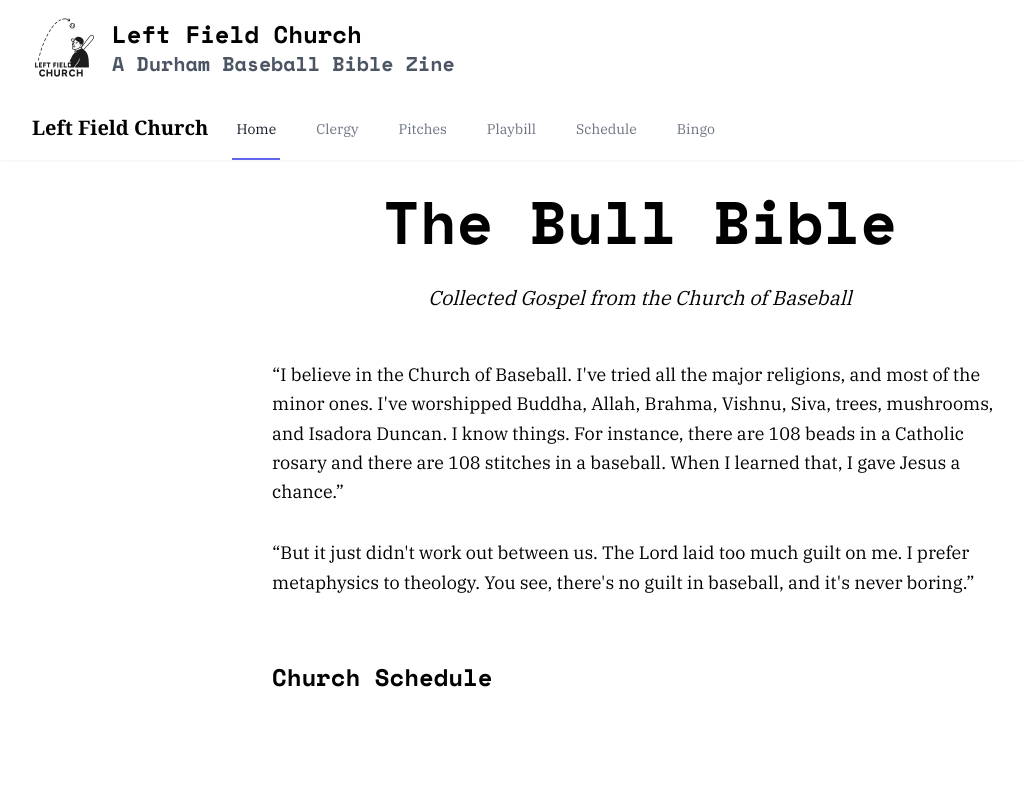
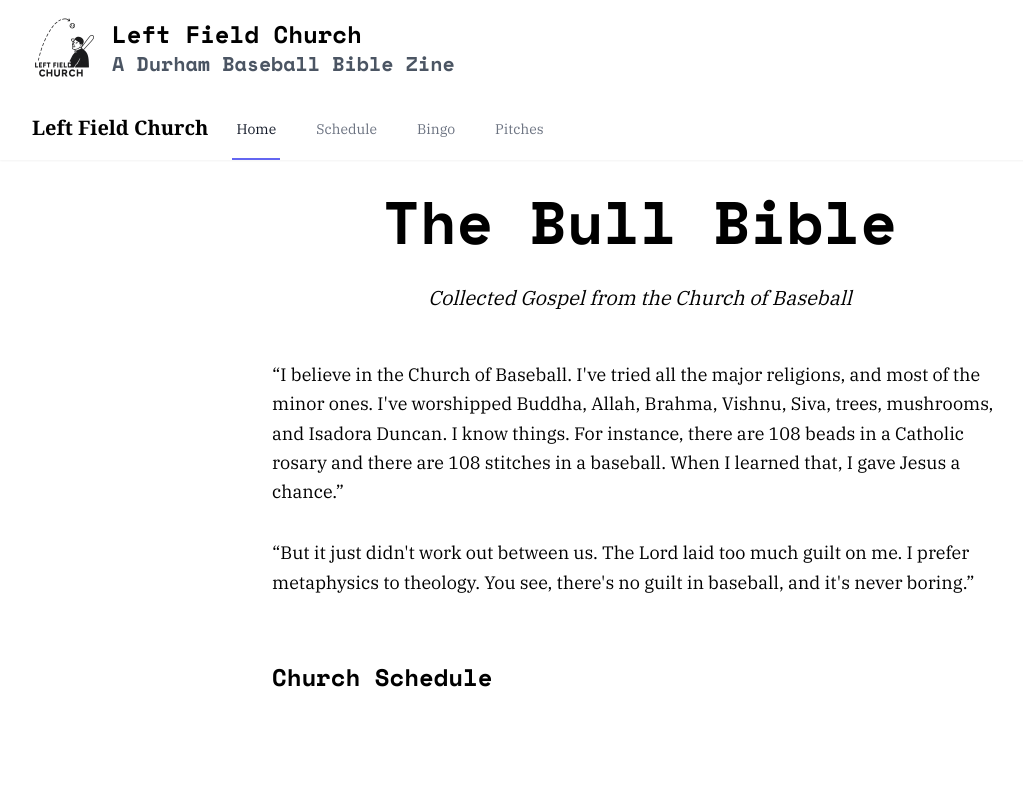
Before and after one commit to AndrewGEvans95/LeftFieldChurch, a Next.js app: page / in a window 1280 px wide. Shown: the top 794 px of the page, without its empty margins (0-1023 px from the left). Built offline with nearby package versions, Linux system fonts and the light colour scheme.

Commit message:
Make more mobile friendly

```diff
--- a/src/components/Navigation.tsx
+++ b/src/components/Navigation.tsx
@@ -2,11 +2,24 @@
 
 import Link from 'next/link'
 import { usePathname } from 'next/navigation'
+import { useState } from 'react'
 
 export default function Navigation() {
   const pathname = usePathname();
+  const [isOpen, setIsOpen] = useState(false);
 
   const isActive = (path: string) => pathname === path;
+
+  const toggleMenu = () => {
+    setIsOpen(!isOpen);
+  };
+
+  const navLinks = [
+    { href: '/', label: 'Home' },
+    { href: '/schedule', label: 'Schedule' },
+    { href: '/bingo', label: 'Bingo' },
+    { href: '/pitches', label: 'Pitches' },
+  ];
 
   return (
     <nav className="bg-white shadow-sm">
@@ -18,61 +31,85 @@
                 Left Field Church
               </Link>
             </div>
+            {/* Desktop Navigation */}
             <div className="hidden sm:ml-6 sm:flex sm:space-x-8">
+              {navLinks.map((link) => (
                 <Link
-                href="/"
+                  key={link.href}
+                  href={link.href}
                   className={`inline-flex items-center px-1 pt-1 border-b-2 text-sm font-medium ${
-                  isActive('/')
+                    isActive(link.href)
                       ? 'border-indigo-500 text-gray-900'
                       : 'border-transparent text-gray-500 hover:border-gray-300 hover:text-gray-700'
                   }`}
                 >
-                Home
+                  {link.label}
                 </Link>
-              <Link
-                href="/zine"
-                className="border-transparent text-gray-500 hover:border-gray-300 hover:text-gray-700 inline-flex items-center px-1 pt-1 border-b-2 text-sm font-medium"
-              >
-                Clergy
-              </Link>
-              <Link
-                href="/pitches"
-                className={`inline-flex items-center px-1 pt-1 border-b-2 text-sm font-medium ${
-                  isActive('/pitches')
-                    ? 'border-indigo-500 text-gray-900'
-                    : 'border-transparent text-gray-500 hover:border-gray-300 hover:text-gray-700'
-                }`}
-              >
-                Pitches
-              </Link>
-              <Link
-                href="/playbill"
-                className="border-transparent text-gray-500 hover:border-gray-300 hover:text-gray-700 inline-flex items-center px-1 pt-1 border-b-2 text-sm font-medium"
-              >
-                Playbill
-              </Link>
-              <Link
-                href="/schedule"
-                className={`inline-flex items-center px-1 pt-1 border-b-2 text-sm font-medium ${
-                  isActive('/schedule')
-                    ? 'border-indigo-500 text-gray-900'
-                    : 'border-transparent text-gray-500 hover:border-gray-300 hover:text-gray-700'
-                }`}
-              >
-                Schedule
-              </Link>
-              <Link
-                href="/bingo"
-                className={`inline-flex items-center px-1 pt-1 border-b-2 text-sm font-medium ${
-                  isActive('/bingo')
-                    ? 'border-indigo-500 text-gray-900'
-                    : 'border-transparent text-gray-500 hover:border-gray-300 hover:text-gray-700'
-                }`}
-              >
-                Bingo
-              </Link>
+              ))}
             </div>
           </div>
+          {/* Mobile menu button */}
+          <div className="flex items-center sm:hidden">
+            <button
+              onClick={toggleMenu}
+              className="inline-flex items-center justify-center p-2 rounded-md text-gray-400 hover:text-gray-500 hover:bg-gray-100 focus:outline-none focus:ring-2 focus:ring-inset focus:ring-indigo-500"
+              aria-expanded="false"
+            >
+              <span className="sr-only">Open main menu</span>
+              {/* Icon when menu is closed */}
+              <svg
+                className={`${isOpen ? 'hidden' : 'block'} h-6 w-6`}
+                xmlns="http://www.w3.org/2000/svg"
+                fill="none"
+                viewBox="0 0 24 24"
+                stroke="currentColor"
+                aria-hidden="true"
+              >
+                <path
+                  strokeLinecap="round"
+                  strokeLinejoin="round"
+                  strokeWidth="2"
+                  d="M4 6h16M4 12h16M4 18h16"
+                />
+              </svg>
+              {/* Icon when menu is open */}
+              <svg
+                className={`${isOpen ? 'block' : 'hidden'} h-6 w-6`}
+                xmlns="http://www.w3.org/2000/svg"
+                fill="none"
+                viewBox="0 0 24 24"
+                stroke="currentColor"
+                aria-hidden="true"
+              >
+                <path
+                  strokeLinecap="round"
+                  strokeLinejoin="round"
+                  strokeWidth="2"
+                  d="M6 18L18 6M6 6l12 12"
+                />
+              </svg>
+            </button>
+          </div>
+        </div>
+      </div>
+
+      {/* Mobile menu */}
+      <div className={`${isOpen ? 'block' : 'hidden'} sm:hidden`}>
+        <div className="pt-2 pb-3 space-y-1">
+          {navLinks.map((link) => (
+            <Link
+              key={link.href}
+              href={link.href}
+              className={`block pl-3 pr-4 py-2 border-l-4 text-base font-medium ${
+                isActive(link.href)
+                  ? 'bg-indigo-50 border-indigo-500 text-indigo-700'
+                  : 'border-transparent text-gray-600 hover:bg-gray-50 hover:border-gray-300 hover:text-gray-800'
+              }`}
+              onClick={() => setIsOpen(false)}
+            >
+              {link.label}
+            </Link>
+          ))}
         </div>
       </div>
     </nav>
```
Lines whose indentation alone changed are shown as unchanged.
